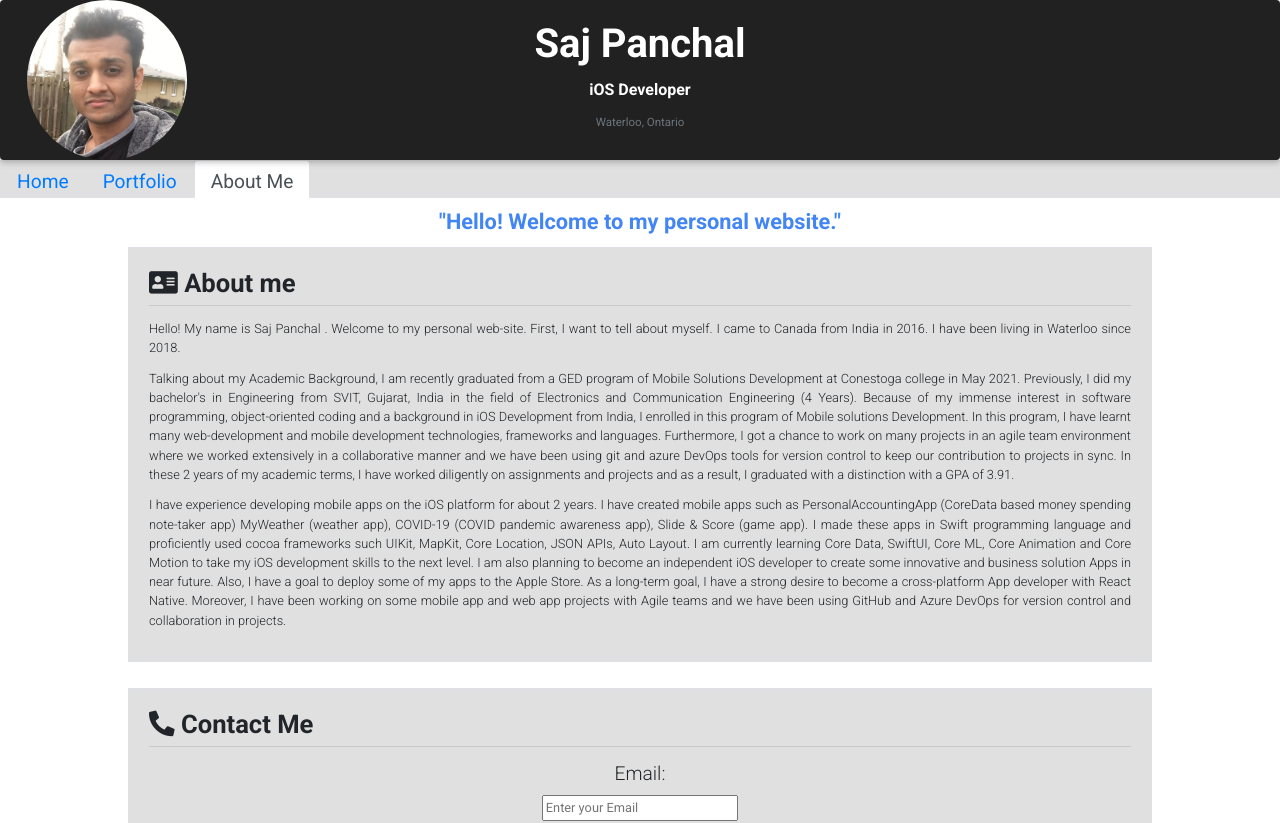
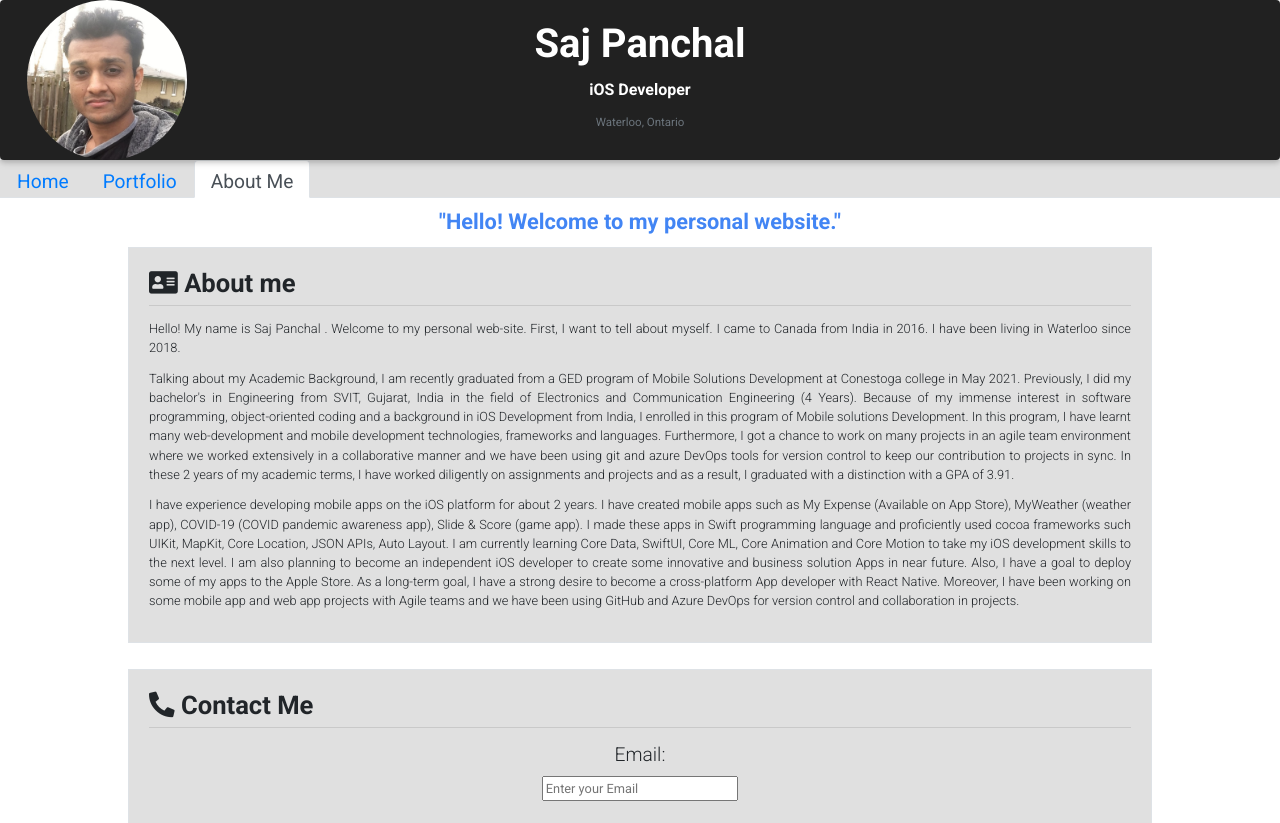
Before and after one commit to sajpanchal/saj-portfolio, a React (Create React App) app: page /aboutme in a window 1280 px wide. Shown: the top 823 px of the page. Built offline with nearby package versions, Linux system fonts and the light colour scheme.

Commit message:
replaced github button with app store button on My Expense card. fixed minor issues.

```diff
--- a/src/ProjectLinks.js
+++ b/src/ProjectLinks.js
@@ -48,12 +48,12 @@ function ProjectLinks() {
 
               <button className="gitbtn">
                 <a
-                  href="https://github.com/sajpanchal/PersonalAccountingApp/blob/master/My%20Expense%20App%20Demo.avi"
+                  href="https://apps.apple.com/us/app/my-expense/id1587008455"
                   style={{ color: "white" }}
                   target="_blank"
                   rel="noreferrer"
                 >
-                  GitHub&nbsp;&nbsp; <i className="fab fa-github"></i>
+                  <i className="fab fa-apple"></i>&nbsp;Available on App Store
                 </a>
               </button>
             </div>
@@ -94,7 +94,7 @@ function ProjectLinks() {
                   target="_blank"
                   rel="noreferrer"
                 >
-                  GitHub&nbsp;&nbsp; <i className="fab fa-github"></i>
+                  <i className="fab fa-github"></i>&nbsp;GitHub
                 </a>
               </button>
             </div>
@@ -135,7 +135,7 @@ function ProjectLinks() {
                   target="_blank"
                   rel="noreferrer"
                 >
-                  GitHub&nbsp;&nbsp; <i className="fab fa-github"></i>
+                  <i className="fab fa-github"></i>&nbsp;GitHub
                 </a>
               </button>
             </div>
@@ -176,7 +176,7 @@ function ProjectLinks() {
                   target="_blank"
                   rel="noreferrer"
                 >
-                  GitHub&nbsp;&nbsp; <i className="fab fa-github"></i>
+                  <i className="fab fa-github"></i>&nbsp;GitHub
                 </a>
               </button>
             </div>
@@ -217,7 +217,7 @@ function ProjectLinks() {
                   target="_blank"
                   rel="noreferrer"
                 >
-                  GitHub&nbsp;&nbsp; <i className="fab fa-github"></i>
+                  <i className="fab fa-github"></i>&nbsp;GitHub
                 </a>
               </button>
             </div>
--- a/src/aboutme.js
+++ b/src/aboutme.js
@@ -101,26 +101,26 @@ class AboutMe extends React.Component {
           </p>
           <p className="biotext">
             I have experience developing mobile apps on the iOS platform for
-            about 2 years. I have created mobile apps such as
-            PersonalAccountingApp (CoreData based money spending note-taker app)
-            MyWeather (weather app), COVID-19 (COVID pandemic awareness app),
-            Slide & Score (game app). I made these apps in Swift programming
-            language and proficiently used cocoa frameworks such UIKit, MapKit,
-            Core Location, JSON APIs, Auto Layout. I am currently learning Core
-            Data, SwiftUI, Core ML, Core Animation and Core Motion to take my
-            iOS development skills to the next level. I am also planning to
-            become an independent iOS developer to create some innovative and
-            business solution Apps in near future. Also, I have a goal to deploy
-            some of my apps to the Apple Store. As a long-term goal, I have a
-            strong desire to become a cross-platform App developer with React
-            Native. Moreover, I have been working on some mobile app and web app
-            projects with Agile teams and we have been using GitHub and Azure
-            DevOps for version control and collaboration in projects.
+            about 2 years. I have created mobile apps such as My Expense
+            (Available on App Store), MyWeather (weather app), COVID-19 (COVID
+            pandemic awareness app), Slide & Score (game app). I made these apps
+            in Swift programming language and proficiently used cocoa frameworks
+            such UIKit, MapKit, Core Location, JSON APIs, Auto Layout. I am
+            currently learning Core Data, SwiftUI, Core ML, Core Animation and
+            Core Motion to take my iOS development skills to the next level. I
+            am also planning to become an independent iOS developer to create
+            some innovative and business solution Apps in near future. Also, I
+            have a goal to deploy some of my apps to the Apple Store. As a
+            long-term goal, I have a strong desire to become a cross-platform
+            App developer with React Native. Moreover, I have been working on
+            some mobile app and web app projects with Agile teams and we have
+            been using GitHub and Azure DevOps for version control and
+            collaboration in projects.
           </p>
         </div>
         <div className="bg-light border" id="divContent">
           <h4 className="subtitle1">
-            <i class="fas fa-phone-alt"></i> Contact Me
+            <i class="fas fa-phone-alt" id="sign"></i> Contact Me
           </h4>
           <hr className="linebreak"></hr>
           <form className="contactme" onSubmit={this.handleSubmit}>
--- a/src/portfolio.js
+++ b/src/portfolio.js
@@ -12,6 +12,7 @@ import UIKit from "./icons/UIKit.png";
 import Cocoa from "./icons/Cocoa Touch.png";
 import CSharp from "./icons/C-Sharp.png";
 import git from "./icons/git.png";
+import swiftUI from "./icons/SwiftUI.png";
 import gitBash from "./icons/Git-bash.png";
 import github from "./icons/github.png";
 import azureDevOps from "./icons/Azure DevOps.png";
@@ -58,6 +59,10 @@ function Portfolio() {
           <div class="col123">
             <img className="icons" src={Swift} alt="swift" />
             <h3 className="iconCaption">Swift</h3>
+          </div>
+          <div class="col123">
+            <img className="icons" src={swiftUI} alt="swiftUI" />
+            <h3 className="iconCaption">SwiftUI</h3>
           </div>
           <div class="col123">
             <img className="icons" src={Xcode} alt="xcode" />
```
Also changed, not shown: src/icons/SwiftUI.png (added).
